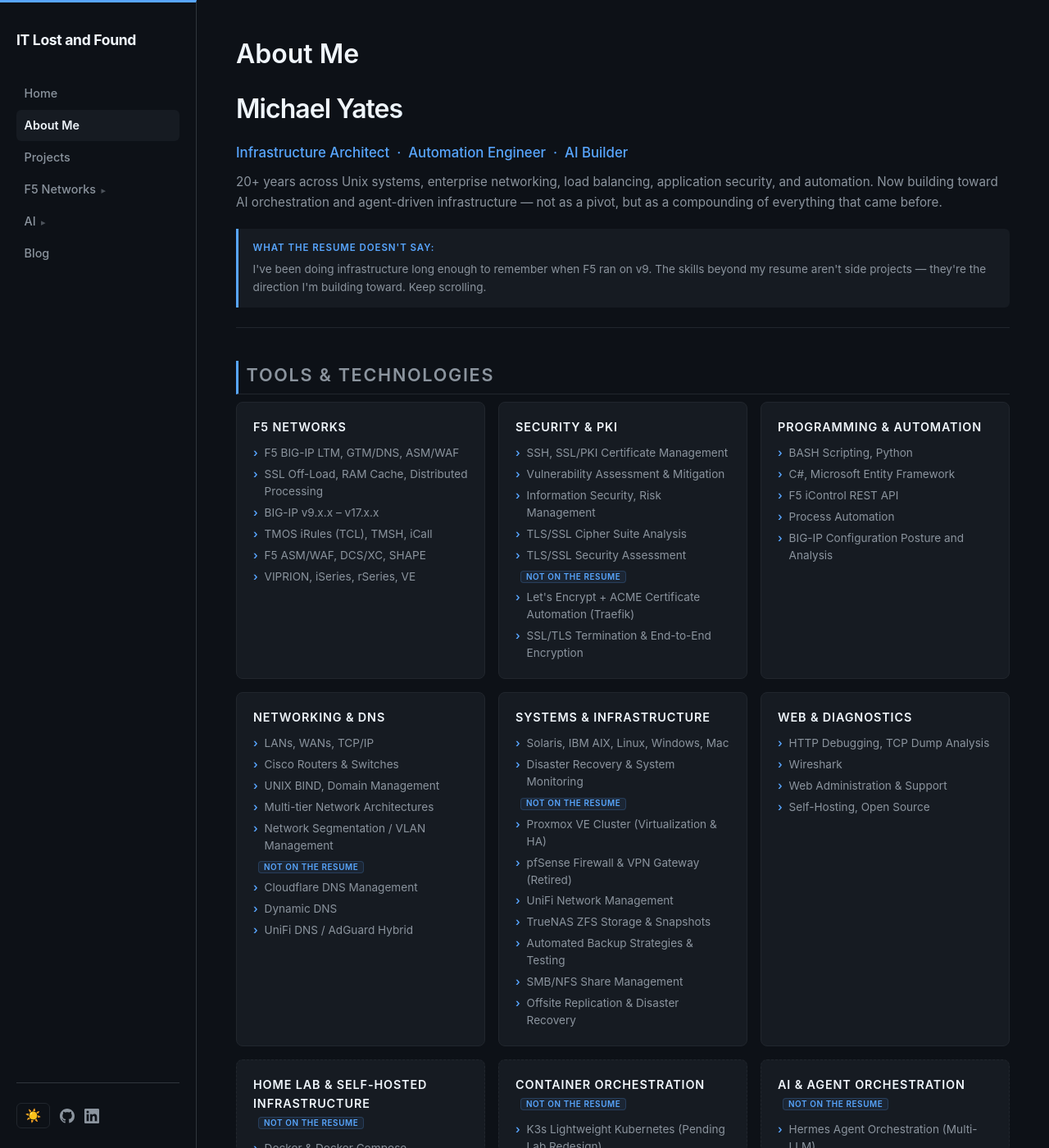
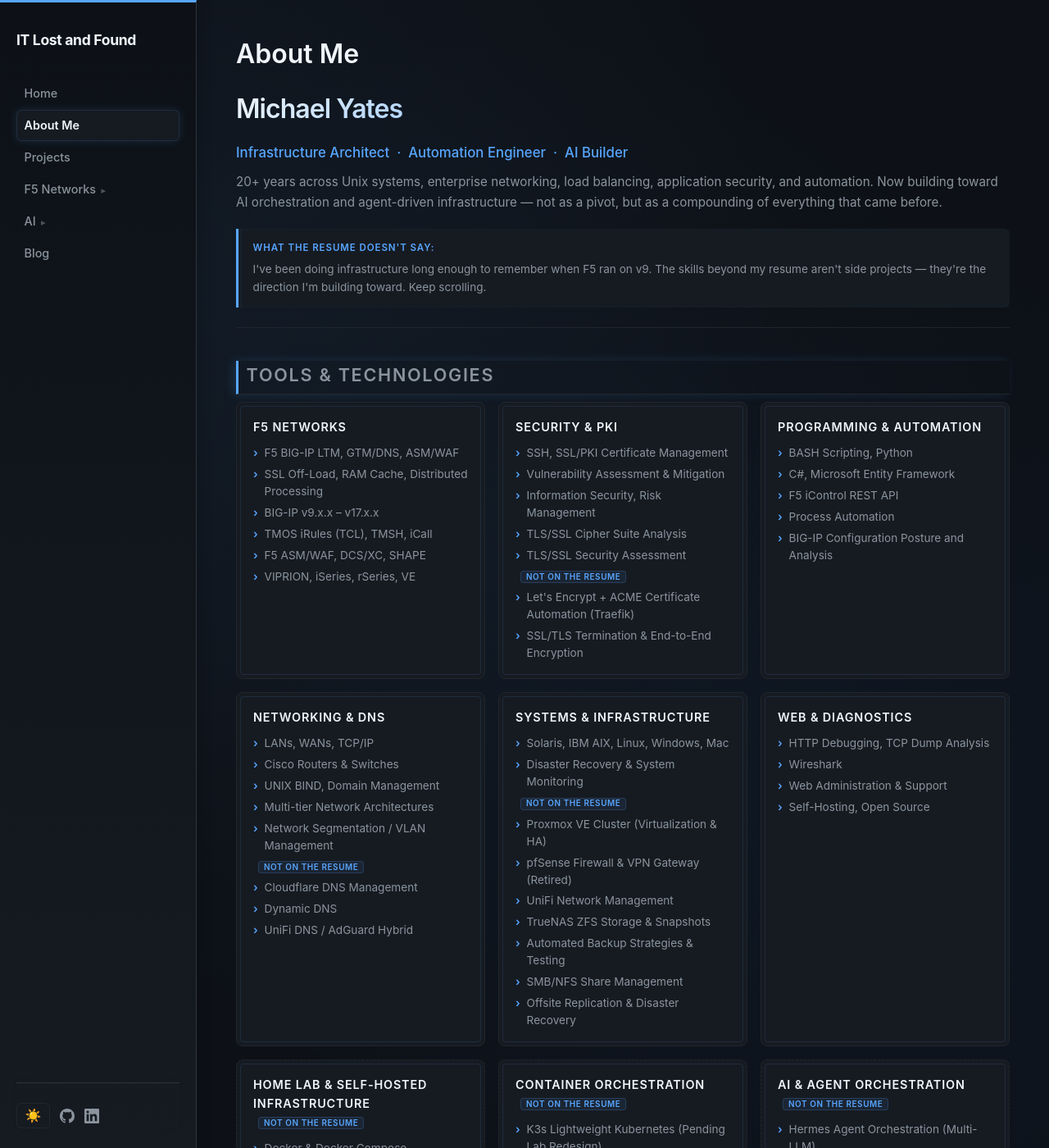
Before and after one commit to itlostandfound/Jekyll.GitHub, a Jekyll site: the page built from about.markdown, in a window 1280 px wide and 1400 px high. Shown: the whole window at 82% size. Built offline with Jekyll 4.4.1, drawn with Linux system fonts in a browser that asks for light colours.

Commit message:
CSS overhaul, layout updates, cleanup
- Major custom.css expansion and refinement
- Update default layout
- Remove placeholder welcome post
- Delete hermes.md.bak
- Add *.bak to .gitignore

```diff
--- a/_layouts/default.html
+++ b/_layouts/default.html
@@ -17,6 +17,9 @@
   </script>
 </head>
 <body>
+
+  <!-- Atmospheric background gradient overlay -->
+  <div class="background-overlay"></div>
 
   <!-- Mobile header (visible on small screens) -->
   <div class="mobile-header">
@@ -84,7 +87,7 @@
       <a href="https://github.com/itlostandfound" class="sidebar-social" aria-label="GitHub">
         <svg viewBox="0 0 16 16" width="18" height="18" fill="currentColor"><path d="M8 0C3.58 0 0 3.58 0 8c0 3.54 2.29 6.53 5.47 7.59.4.07.55-.17.55-.38 0-.19-.01-.82-.01-1.49-2.01.37-2.53-.49-2.69-.94-.09-.23-.48-.94-.82-1.13-.28-.15-.68-.52-.01-.53.63-.01 1.08.58 1.23.82.72 1.21 1.87.87 2.33.66.07-.52.28-.87.51-1.07-1.78-.2-3.64-.89-3.64-3.95 0-.87.31-1.59.82-2.15-.08-.2-.36-1.02.08-2.12 0 0 .67-.21 2.2.82.64-.18 1.32-.27 2-.27.68 0 1.36.09 2 .27 1.53-1.04 2.2-.82 2.2-.82.44 1.1.16 1.92.08 2.12.51.56.82 1.27.82 2.15 0 3.07-1.87 3.75-3.65 3.95.29.25.54.73.54 1.48 0 1.07-.01 1.93-.01 2.2 0 .21.15.46.55.38A8.013 8.013 0 0016 8c0-4.42-3.58-8-8-8z"/></svg>
       </a>
-      <a href="#" class="sidebar-social" aria-label="LinkedIn">
+      <a href="https://www.linkedin.com/in/mpyates/" class="sidebar-social" aria-label="LinkedIn">
         <svg viewBox="0 0 24 24" width="18" height="18" fill="currentColor"><path d="M20.447 20.452h-3.554v-5.569c0-1.328-.027-3.037-1.852-3.037-1.853 0-2.136 1.445-2.136 2.939v5.667H9.351V9h3.414v1.561h.046c.477-.9 1.637-1.85 3.37-1.85 3.601 0 4.267 2.37 4.267 5.455v6.286zM5.337 7.433a2.062 2.062 0 01-2.063-2.065 2.064 2.064 0 112.063 2.065zm1.782 13.019H3.555V9h3.564v11.452zM22.225 0H1.771C.792 0 0 .774 0 1.729v20.542C0 23.227.792 24 1.771 24h20.451C23.2 24 24 23.227 24 22.271V1.729C24 .774 23.2 0 22.222 0h.003z"/></svg>
       </a>
     </div>
--- a/assets/css/custom.css
+++ b/assets/css/custom.css
@@ -1,4 +1,25 @@
 /* Critchlow-inspired left-sidebar layout with dark/light toggle */
+
+/* ─── Atmospheric Background ─── */
+/* Subtle depth layers — navy/teal tones, NOT the Playground's crimson/gold */
+.background-overlay {
+  position: fixed;
+  top: 0;
+  left: 0;
+  right: 0;
+  bottom: 0;
+  z-index: -1;
+  background:
+    radial-gradient(ellipse at 15% 25%, rgba(88, 166, 255, 0.06) 0%, transparent 50%),
+    radial-gradient(ellipse at 85% 75%, rgba(9, 105, 218, 0.05) 0%, transparent 50%),
+    radial-gradient(ellipse at 50% 50%, rgba(88, 166, 255, 0.03) 0%, transparent 70%),
+    var(--bg);
+  pointer-events: none;
+}
+
+[data-theme="light"] .background-overlay {
+  background: none;
+}
 
 /* ─── Theme Variables ─── */
 :root {
@@ -14,6 +35,10 @@
   --sidebar-border: #30363d;
   --card-shadow: 0 2px 8px rgba(0,0,0,.3);
   --sidebar-width: 240px;
+  /* Depth system — glow colors derived from accent */
+  --glow-accent: rgba(88, 166, 255, 0.15);
+  --glow-accent-strong: rgba(88, 166, 255, 0.25);
+  --inner-border: rgba(88, 166, 255, 0.12);
 }
 
 [data-theme="light"] {
@@ -28,6 +53,9 @@
   --border: #d0d7de;
   --sidebar-border: #d0d7de;
   --card-shadow: 0 2px 8px rgba(0,0,0,.08);
+  --glow-accent: rgba(9, 105, 218, 0.1);
+  --glow-accent-strong: rgba(9, 105, 218, 0.18);
+  --inner-border: rgba(9, 105, 218, 0.1);
 }
 
 /* ─── Reset & Base ─── */
@@ -57,9 +85,10 @@ h1, h2, h3, h4 { color: var(--text-heading); font-weight: 600; }
   height: 100vh;
   position: sticky;
   top: 0;
-  background: var(--bg-sidebar);
+  background: linear-gradient(180deg, var(--bg-sidebar) 0%, var(--bg-card) 100%);
   border-right: 1px solid var(--sidebar-border);
   border-top: 3px solid var(--accent);
+  box-shadow: 2px 0 16px rgba(0,0,0,.2);
   display: flex;
   flex-direction: column;
   padding: 2rem 1.25rem 1.5rem;
@@ -77,10 +106,12 @@ h1, h2, h3, h4 { color: var(--text-heading); font-weight: 600; }
   color: var(--text-heading);
   letter-spacing: -.02em;
   text-decoration: none;
+  transition: color .15s, text-shadow .2s;
 }
 
 .sidebar-brand a:hover {
   color: var(--accent);
+  text-shadow: 0 0 16px var(--glow-accent);
 }
 
 /* ─── Sidebar Nav Links ─── */
@@ -98,7 +129,7 @@ h1, h2, h3, h4 { color: var(--text-heading); font-weight: 600; }
   color: var(--text-muted);
   font-size: .9rem;
   font-weight: 500;
-  transition: color .15s, background .15s;
+  transition: color .15s, background .15s, box-shadow .2s;
   text-decoration: none;
 }
 
@@ -106,12 +137,14 @@ h1, h2, h3, h4 { color: var(--text-heading); font-weight: 600; }
   color: var(--text-heading);
   background: var(--bg-card);
   text-decoration: none;
+  box-shadow: inset 0 0 0 1px var(--inner-border);
 }
 
 .sidebar-link.active {
   color: var(--text-heading);
   background: var(--bg-card);
   font-weight: 600;
+  box-shadow: inset 0 0 0 1px var(--inner-border), 0 0 12px var(--glow-accent);
 }
 
 /* ─── Sidebar Sub-nav Groups ─── */
@@ -123,10 +156,11 @@ h1, h2, h3, h4 { color: var(--text-heading); font-weight: 600; }
 .sidebar-children {
   display: none;
   padding-left: .85rem;
-  border-left: 2px solid var(--border);
+  border-left: 2px solid var(--accent);
   margin-left: .6rem;
   margin-top: .1rem;
   margin-bottom: .1rem;
+  box-shadow: -2px 0 8px -4px var(--glow-accent);
 }
 
 .sidebar-group.open > .sidebar-children {
@@ -161,6 +195,7 @@ h1, h2, h3, h4 { color: var(--text-heading); font-weight: 600; }
   padding-top: 1.5rem;
   margin-top: auto;
   border-top: 1px solid var(--sidebar-border);
+  box-shadow: 0 -2px 10px -4px rgba(0,0,0,.15);
 }
 
 .theme-toggle {
@@ -171,17 +206,23 @@ h1, h2, h3, h4 { color: var(--text-heading); font-weight: 600; }
   cursor: pointer;
   font-size: 1rem;
   color: var(--text);
-  transition: border-color .2s;
+  transition: border-color .2s, box-shadow .2s;
 }
-.theme-toggle:hover { border-color: var(--accent); }
+.theme-toggle:hover {
+  border-color: var(--accent);
+  box-shadow: 0 0 10px var(--glow-accent);
+}
 
 .sidebar-social {
   color: var(--text-muted);
   display: flex;
   align-items: center;
-  transition: color .15s;
+  transition: color .15s, text-shadow .2s;
 }
-.sidebar-social:hover { color: var(--text-heading); }
+.sidebar-social:hover {
+  color: var(--text-heading);
+  text-shadow: 0 0 10px var(--glow-accent);
+}
 
 /* ─── Main Content Area ─── */
 .main-content {
@@ -199,7 +240,7 @@ h1, h2, h3, h4 { color: var(--text-heading); font-weight: 600; }
   font-size: 2.2rem;
   letter-spacing: -.03em;
   margin-bottom: .5rem;
-  background: linear-gradient(135deg, var(--text-heading) 20%, var(--accent) 100%);
+  background: linear-gradient(135deg, var(--text-heading) 0%, var(--accent) 60%, var(--accent-hover) 100%);
   -webkit-background-clip: text;
   -webkit-text-fill-color: transparent;
   background-clip: text;
@@ -224,6 +265,7 @@ h1, h2, h3, h4 { color: var(--text-heading); font-weight: 600; }
   padding-left: .6rem;
   border-bottom: 1px solid var(--border);
   border-left: 3px solid var(--accent);
+  box-shadow: -4px 0 12px var(--glow-accent);
 }
 
 /* ── Nested sub-nav ── */
@@ -253,21 +295,27 @@ h1, h2, h3, h4 { color: var(--text-heading); font-weight: 600; }
   border-radius: 8px;
   text-decoration: none;
   transition: border-color 0.2s, box-shadow 0.2s, transform 0.15s;
+  position: relative;
+  background: var(--bg-card);
+}
+.subpage-card::before {
+  content: '';
+  position: absolute;
+  top: 4px;
+  left: 4px;
+  right: 4px;
+  bottom: 4px;
+  border: 1px solid var(--inner-border);
+  border-radius: 4px;
+  pointer-events: none;
 }
 .subpage-card:hover {
   border-color: var(--accent);
-  box-shadow: 0 2px 8px rgba(0,0,0,0.12);
-  transform: translateY(-2px);
+  box-shadow: 0 4px 20px rgba(0,0,0,.15), 0 0 24px var(--glow-accent);
+  transform: translateY(-3px);
 }
-.subpage-card h3 {
-  margin: 0 0 0.4rem;
-  font-size: 1rem;
-}
-.subpage-card p {
-  margin: 0;
-  font-size: 0.85rem;
-  opacity: 0.7;
-}
+.subpage-card h3 { margin: 0 0 0.4rem; font-size: 1rem; }
+.subpage-card p { margin: 0; font-size: 0.85rem; opacity: 0.7; }
 
 /* ─── Writing List (Blog posts) ─── */
 .writing-list { list-style: none; }
@@ -311,14 +359,28 @@ h1, h2, h3, h4 { color: var(--text-heading); font-weight: 600; }
   border: 1px solid var(--border);
   border-radius: 8px;
   padding: 1rem 1.25rem;
-  transition: border-color .2s, box-shadow .2s;
+  transition: border-color .2s, box-shadow .2s, transform .15s;
   box-shadow: var(--card-shadow);
   text-decoration: none;
+  position: relative;
+}
+
+.project-card::before {
+  content: '';
+  position: absolute;
+  top: 4px;
+  left: 4px;
+  right: 4px;
+  bottom: 4px;
+  border: 1px solid var(--inner-border);
+  border-radius: 4px;
+  pointer-events: none;
 }
 
 .project-card:hover {
   border-color: var(--accent);
-  box-shadow: 0 4px 16px rgba(0,0,0,.15);
+  box-shadow: 0 6px 24px rgba(0,0,0,.2), 0 0 20px var(--glow-accent);
+  transform: translateY(-3px);
   text-decoration: none;
 }
 
@@ -346,12 +408,27 @@ h1, h2, h3, h4 { color: var(--text-heading); font-weight: 600; }
   border: 1px solid var(--border);
   border-radius: 8px;
   padding: .85rem 1rem;
-  transition: border-color .2s, box-shadow .2s;
+  transition: border-color .2s, box-shadow .2s, transform .15s;
   text-decoration: none;
+  position: relative;
+}
+
+.subpage-card::before {
+  content: '';
+  position: absolute;
+  top: 4px;
+  left: 4px;
+  right: 4px;
+  bottom: 4px;
+  border: 1px solid var(--inner-border);
+  border-radius: 4px;
+  pointer-events: none;
 }
 
 .subpage-card:hover {
   border-color: var(--accent);
+  box-shadow: 0 4px 20px rgba(0,0,0,.15), 0 0 20px var(--glow-accent);
+  transform: translateY(-3px);
   text-decoration: none;
 }
 
@@ -557,7 +634,71 @@ h1, h2, h3, h4 { color: var(--text-heading); font-weight: 600; }
    ABOUT / RESUME PAGE STYLES
    ═══════════════════════════════════════════════ */
 
-/* ─── Hero ─── */
+/* ─── Action Buttons (Playground-inspired depth) ─── */
+.action-btn {
+  display: inline-flex;
+  align-items: center;
+  justify-content: center;
+  gap: .5rem;
+  padding: .75rem 1.5rem;
+  background: linear-gradient(180deg, var(--bg-card) 0%, var(--bg) 100%);
+  border: 2px solid var(--accent);
+  border-radius: 6px;
+  color: var(--accent);
+  text-decoration: none;
+  font-family: inherit;
+  font-size: .9rem;
+  font-weight: 600;
+  letter-spacing: .03em;
+  transition: all .25s ease;
+  position: relative;
+  cursor: pointer;
+}
+
+.action-btn::before {
+  content: '';
+  position: absolute;
+  top: 2px;
+  left: 2px;
+  right: 2px;
+  bottom: 2px;
+  border: 1px solid var(--inner-border);
+  border-radius: 4px;
+  pointer-events: none;
+}
+
+.action-btn:hover {
+  background: linear-gradient(180deg, var(--bg-card) 0%, var(--bg) 100%);
+  color: var(--accent-hover);
+  box-shadow: 0 4px 16px rgba(0,0,0,.25), 0 0 20px var(--glow-accent);
+  transform: translateY(-2px);
+  text-decoration: none;
+}
+
+.action-btn:active {
+  transform: translateY(0);
+}
+
+.action-btn .btn-arrow {
+  transition: transform .2s ease;
+}
+
+.action-btn:hover .btn-arrow {
+  transform: translateX(3px);
+}
+
+[data-theme="light"] .action-btn {
+  background: linear-gradient(180deg, #f0f6fc 0%, #ffffff 100%);
+  border-color: var(--accent);
+  color: var(--accent);
+}
+
+[data-theme="light"] .action-btn:hover {
+  background: linear-gradient(180deg, #f0f6fc 0%, #ffffff 100%);
+  box-shadow: 0 4px 16px rgba(9, 105, 218,.12), 0 0 16px var(--glow-accent);
+}
+
+/* ─── Resume Name — enhanced gradient ─── */
 .resume-hero {
   margin-bottom: 2.5rem;
   padding-bottom: 1.5rem;
@@ -568,7 +709,7 @@ h1, h2, h3, h4 { color: var(--text-heading); font-weight: 600; }
   font-size: 2.4rem;
   letter-spacing: -.03em;
   margin-bottom: .35rem;
-  background: linear-gradient(135deg, var(--text-heading) 20%, var(--accent) 100%);
+  background: linear-gradient(135deg, var(--text-heading) 0%, var(--accent) 60%, var(--accent-hover) 100%);
   -webkit-background-clip: text;
   -webkit-text-fill-color: transparent;
   background-clip: text;
@@ -613,12 +754,26 @@ h1, h2, h3, h4 { color: var(--text-heading); font-weight: 600; }
   border: 1px solid var(--border);
   border-radius: 8px;
   padding: 1.1rem 1.25rem;
-  transition: border-color .2s, box-shadow .2s;
+  transition: border-color .2s, box-shadow .2s, transform .15s;
+  position: relative;
+}
+
+.skill-card::before {
+  content: '';
+  position: absolute;
+  top: 4px;
+  left: 4px;
+  right: 4px;
+  bottom: 4px;
+  border: 1px solid var(--inner-border);
+  border-radius: 4px;
+  pointer-events: none;
 }
 
 .skill-card:hover {
   border-color: var(--accent);
-  box-shadow: 0 2px 12px rgba(0,0,0,.15);
+  box-shadow: 0 4px 20px rgba(0,0,0,.15), 0 0 20px var(--glow-accent);
+  transform: translateY(-2px);
 }
 
 .skill-card--beyond {
@@ -628,7 +783,8 @@ h1, h2, h3, h4 { color: var(--text-heading); font-weight: 600; }
 .skill-card--beyond:hover {
   border-color: var(--accent);
   border-style: dashed;
-  box-shadow: 0 2px 12px rgba(0,0,0,.15);
+  box-shadow: 0 4px 20px rgba(0,0,0,.15), 0 0 20px var(--glow-accent);
+  transform: translateY(-2px);
 }
 
 .beyond-badge {
@@ -695,11 +851,26 @@ h1, h2, h3, h4 { color: var(--text-heading); font-weight: 600; }
   display: flex;
   gap: .85rem;
   align-items: flex-start;
-  transition: border-color .2s;
+  transition: border-color .2s, box-shadow .2s, transform .15s;
+  position: relative;
+}
+
+.highlight-card::before {
+  content: '';
+  position: absolute;
+  top: 4px;
+  left: 4px;
+  right: 4px;
+  bottom: 4px;
+  border: 1px solid var(--inner-border);
+  border-radius: 4px;
+  pointer-events: none;
 }
 
 .highlight-card:hover {
   border-color: var(--accent);
+  box-shadow: 0 4px 20px rgba(0,0,0,.15), 0 0 20px var(--glow-accent);
+  transform: translateY(-2px);
 }
 
 .highlight-icon {
@@ -798,6 +969,7 @@ h1, h2, h3, h4 { color: var(--text-heading); font-weight: 600; }
   background: var(--bg-card);
   border-left: 3px solid var(--accent);
   border-radius: 0 6px 6px 0;
+  box-shadow: inset 3px 0 12px -6px var(--glow-accent);
 }
 
 .job-beyond-label {
@@ -1002,12 +1174,25 @@ h1, h2, h3, h4 { color: var(--text-heading); font-weight: 600; }
   border-radius: 10px;
   padding: 1.25rem 1.35rem;
   transition: border-color .2s, box-shadow .2s, transform .15s;
+  position: relative;
+}
+
+.beyond-card::before {
+  content: '';
+  position: absolute;
+  top: 4px;
+  left: 4px;
+  right: 4px;
+  bottom: 4px;
+  border: 1px solid var(--inner-border);
+  border-radius: 6px;
+  pointer-events: none;
 }
 
 .beyond-card:hover {
   border-color: var(--accent);
-  box-shadow: 0 4px 16px rgba(0,0,0,.12);
-  transform: translateY(-2px);
+  box-shadow: 0 6px 24px rgba(0,0,0,.15), 0 0 24px var(--glow-accent);
+  transform: translateY(-3px);
 }
 
 .beyond-card h3 {
@@ -1040,6 +1225,7 @@ h1, h2, h3, h4 { color: var(--text-heading); font-weight: 600; }
   margin: 0 0 1rem;
   background: var(--bg-card);
   border-radius: 0 6px 6px 0;
+  box-shadow: inset 3px 0 12px -6px var(--glow-accent);
 }
 
 .philosophy-block blockquote p {
@@ -1119,19 +1305,21 @@ h1, h2, h3, h4 { color: var(--text-heading); font-weight: 600; }
   border: 1px solid var(--border);
   border-radius: 20px;
   cursor: pointer;
-  transition: color .15s, border-color .15s, background .15s;
+  transition: color .15s, border-color .15s, background .15s, box-shadow .2s;
   font-family: inherit;
 }
 
 .tag-btn:hover {
   color: var(--accent);
   border-color: var(--accent);
+  box-shadow: 0 0 12px var(--glow-accent);
 }
 
 .tag-btn-active {
   color: var(--text-heading) !important;
   background: var(--accent) !important;
   border-color: var(--accent) !important;
+  box-shadow: 0 0 16px var(--glow-accent-strong) !important;
 }
 
 [data-theme="light"] .tag-btn-active {
```
Also changed, not shown: _posts/2026-06-10-welcome-to-jekyll.markdown (deleted, +0 -10 lines), 2 other files.
